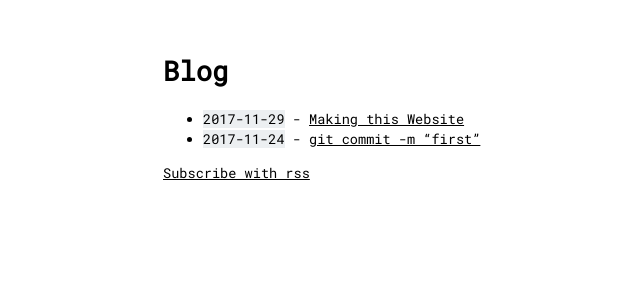
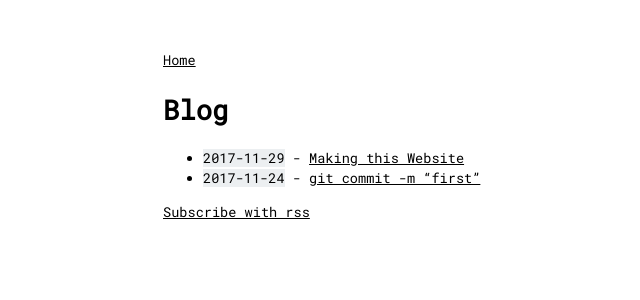
Before and after one commit to douglasdavis/ddavis.io, a Jekyll site: the page built from blog.md, in a window 1280 px wide. Shown: the top 300 px of the page, without its empty margins (127-767 px from the left). Built offline with Jekyll 4.4.1, drawn with Linux system fonts in a browser that asks for light colours.

Commit message:
add Home button to blog page

```diff
--- a/_includes/page_head.html
+++ b/_includes/page_head.html
@@ -1,3 +1,3 @@
 <header>
-    <a href="/">Home</a>
+  <a href="/">Home</a>
 </header>
--- a/blog.md
+++ b/blog.md
@@ -2,6 +2,8 @@
 layout: default
 title: Doug Davis | Blog
 ---
+
+<a href="/">Home</a>
 
 # Blog
 
```
Also changed, not shown: _layouts/default.html (+5 -5 lines).
